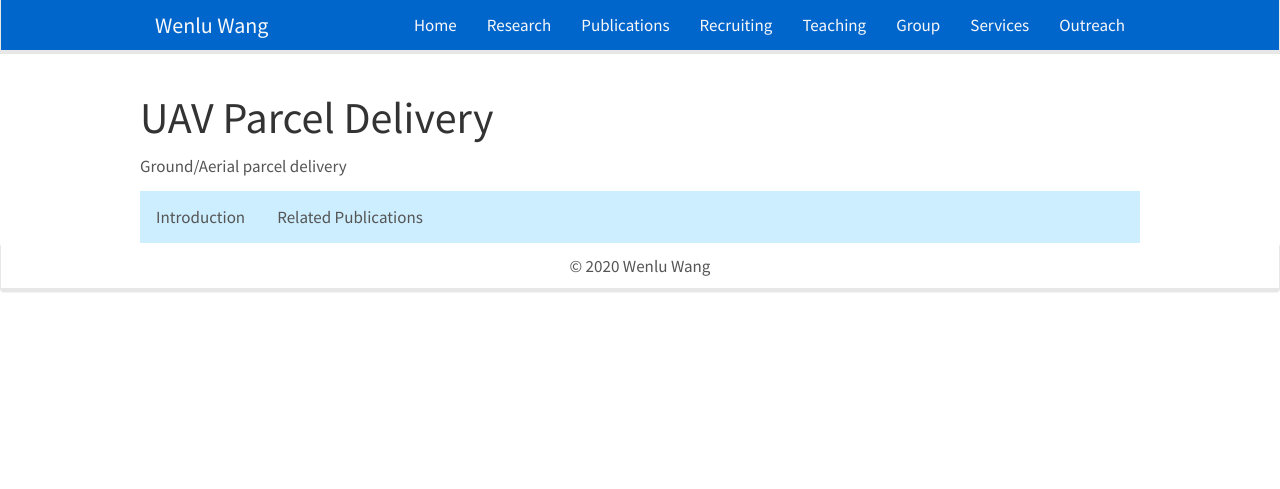
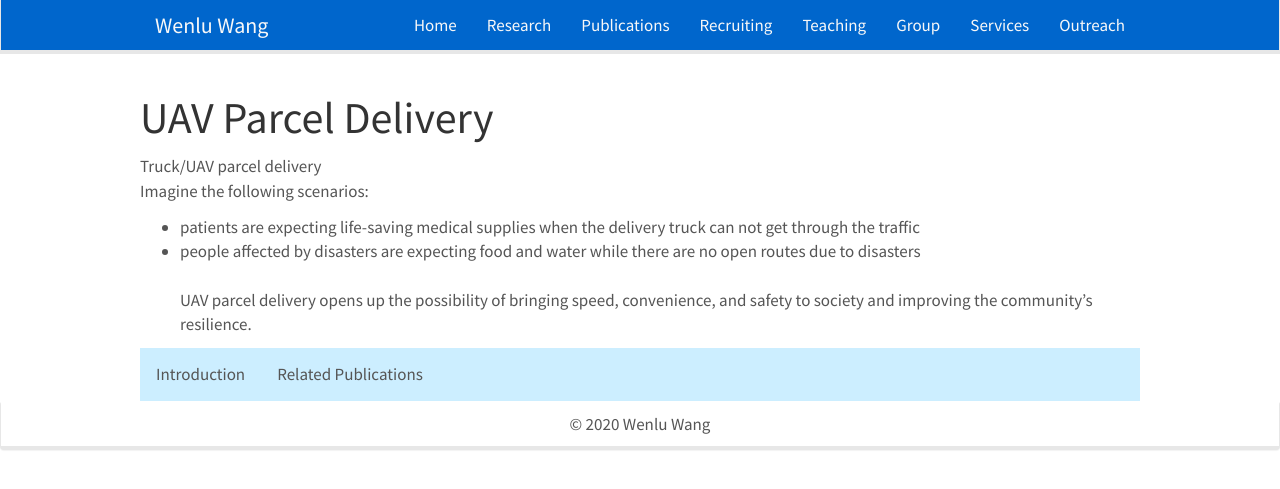
Before and after one commit to WENLU-W/WENLU-W.github.io, a Jekyll site: the page built from docs/_posts/2021-05-01-UAV.md, in a window 1280 px wide. Shown: the top 489 px of the page. Built offline with Jekyll 4.4.1, drawn with Linux system fonts in a browser that asks for light colours; nearby versions of some CDN libraries.

Commit message:
Update 2021-05-01-UAV.md

```diff
--- a/docs/_posts/2021-05-01-UAV.md
+++ b/docs/_posts/2021-05-01-UAV.md
@@ -5,7 +5,12 @@ date:   2021-05-01 13:27:04 -0400
 categories: Project
 ---
 
-Ground/Aerial parcel delivery<br>
+Truck/UAV parcel delivery<br>
+Imagine the following scenarios:<br>
+- patients are expecting life-saving medical supplies when the delivery truck can not get through the traffic <br>
+- people affected by disasters are expecting food and water while there are no open routes due to disasters<br>
+<br>
+UAV parcel delivery opens up the possibility of bringing speed, convenience, and safety to society and improving the community's resilience.
 
 
 <style>
```
